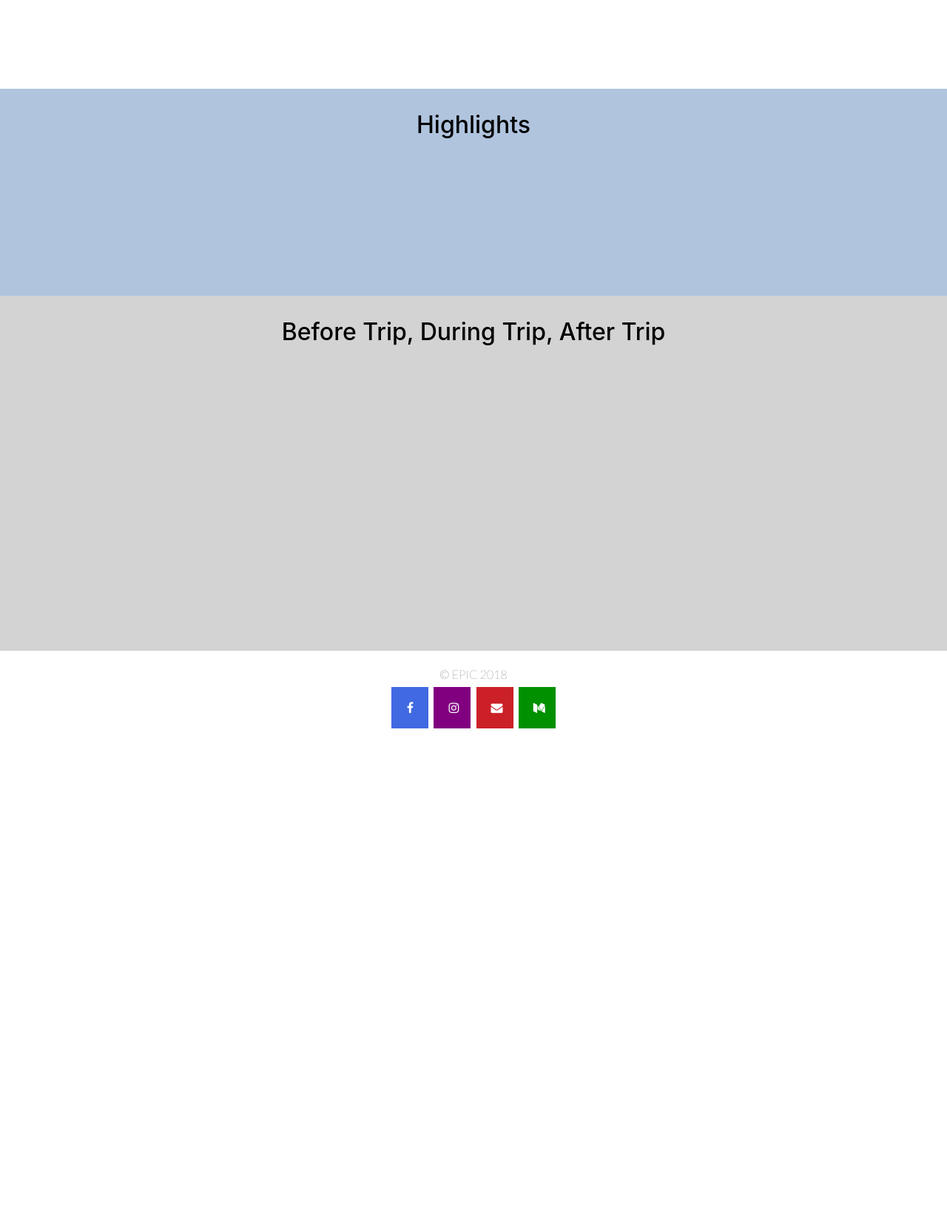
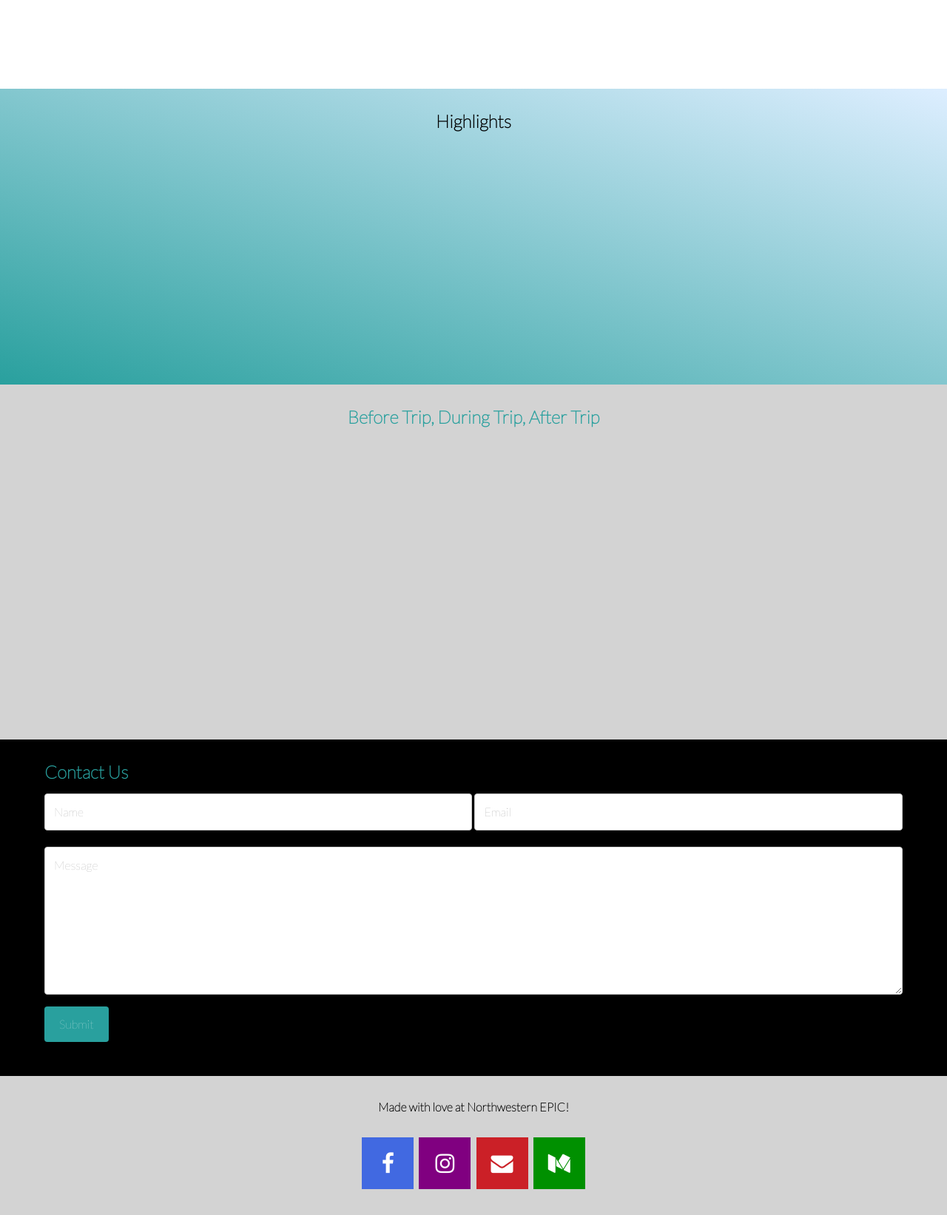
Before and after one commit to acuskev/sproutwebsite, a plain HTML site: page index.html in a window 1280 px wide. Shown: the part 1080-2723 px from the top of the page at 74% size. Before the commit the page ends 2100 px from the top, so only its background shows below. Drawn offline with nearby package versions, Linux system fonts and the light colour scheme.

Commit message:
added forms, updated styling

```diff
--- a/index.html
+++ b/index.html
@@ -1,23 +1,23 @@
 <html>
 <head>
   <title>EPIC Sprout</title>
-    <link rel="stylesheet" type="text/css" href="styles.css"/>
   <link href="https://fonts.googleapis.com/css?family=Lato:100" rel="stylesheet" type="text/css">
   <link rel="stylesheet" href="https://cdnjs.cloudflare.com/ajax/libs/font-awesome/4.7.0/css/font-awesome.min.css">
   <link rel="stylesheet" href="https://maxcdn.bootstrapcdn.com/bootstrap/4.0.0-beta.2/css/bootstrap.min.css" integrity="sha384-PsH8R72JQ3SOdhVi3uxftmaW6Vc51MKb0q5P2rRUpPvrszuE4W1povHYgTpBfshb" crossorigin="anonymous">
+  <link rel="stylesheet" type="text/css" href="styles.css"/>
   <script src="script.js"></script>
+  <meta charset="utf-8">
+  <meta name="viewport" content="width=device-width, initial-scale=1">
+
 </head>
 
 <body>
   <div id = "section-1">
-  <div id ="logo">
-    <img src="sprout.png" alt="sprout-logo" height="224" width="200">
+    <div class = "center-wrapper">
+      <img src="sprout.png" class="logo" alt="sprout-logo" height="224" width="200">
+      <h1>EPIC Sprout</h1>
+      <div id="apply-button"><button type="button" class="btn btn-primary" onclick="animate()">Apply Now</button></div>
     </div>
-  <div id = "title">EPIC Sprout</div>
-  <div id="apply-button">
-    <button type="button" class="btn btn-primary" onclick="animate()">Apply Now</button>
-  </div>
-
   </div>
 
   <div id="section-2">
@@ -31,24 +31,41 @@
 
       <p>Lorem ipsum dolor sit amet, consectetur adipiscing elit, sed do eiusmod tempor incididunt ut labore et dolore magna aliqua. Ut enim ad minim veniam, quis nostrud exercitation ullamco laboris nisi ut aliquip ex ea commodo consequat. Duis aute irure dolor in reprehenderit in voluptate velit esse cillum dolore eu fugiat nulla pariatur. Excepteur sint occaecat cupidatat non proident, sunt in culpa qui officia deserunt mollit anim id est laborum.</p>
     </div>
-
   </div>
 
-<div id="section-3">
-    <h2>Highlights</h2>
+  <div id="section-3" class="center-wrapper">
+    <h2 style="color: black">Highlights</h2>
   </div>
 
-<div id="section-4">
+  <div id="section-4" class="center-wrapper">
     <h2>Before Trip, During Trip, After Trip</h2>
+  </div>
 
+  <!--
+  <div id="section-5">
+  <div class="center-wrapper">
+  Yo
 </div>
+</div> -->
 </body>
 
 <footer>
-    &copy; EPIC 2018<br>
+  <div class="wrapper">
+    <form action="https://formspree.io/nusprout@gmail.com" method="POST">
+      <h2>Contact Us</h2>
+      <input type="text" id="name" name="name" placeholder="Name">
+      <input type="text" id="email" name="email" placeholder="Email">
+      <textarea id="message" name="message" placeholder="Message" style="height:200px"></textarea>
+      <input type="submit" value="Submit" value="Send">
+    </form>
+  </div>
+  <div class="center-wrapper copyright">
+    Made with love at <a href="https://www.northwestern.edu">Northwestern</a> <a href="https://www.epicnorthwestern.com">EPIC</a>!
+    <br><br>
     <a href="" class="fa fa-facebook" target="_blank"></a>
     <a href="" class="fa fa-instagram" target="_blank"></a>
     <a href="mailto:nusprout@gmail.com" class="fa fa-envelope" target="_blank"></a>
     <a href="https://medium.com/epicnorthwestern/takeaways-from-sprout-2017-aadeffdcdad8" class="fa fa-medium" target="_blank"></a>
+  </div>
 </footer>
 </html>
--- a/styles.css
+++ b/styles.css
@@ -1,25 +1,36 @@
 body {
   background-color: white;
-    font-family: "Helvetica";
-    margin: 0;
-    padding: 0;
+  font-family: 'Lato';
+  font-weight: 600;
+}
+
+/** Title Headings **/
+h1 {
+  font-size: 70px;
+  color: white;
+  font-weight: bold;
+}
+
+/** Section Headings **/
+h2 {
+  font-size: 24px;
+  color: rgb(41, 160, 158);
+  font-weight: 900;
 }
 
 p {
   font-size: 20px;
 }
 
-/** Section Headings **/
-h2 {
-    font-size: 24px;
-    color: rgb(41, 160, 158);
+footer {
+  font-family: 'Lato';
+  color: black;
+  font-weight: bold;
+  background-color: black;
 }
 
-footer {
-    padding: 20px 20px 30px 20px;
-    font-family: 'Lato';
-    color: black;
-    text-align: center;
+.copyright {
+  background-color: lightgrey;
 }
 
 .text-field {
@@ -42,21 +53,13 @@ footer {
   font-size: 60px;
   padding: 10px;
   font-weight:bold;
+  font-family: "Lato";
 }
 
-#logo {
-  text-align: center;
-  padding: 10px;
-}
-
-.btn {
-  padding: 10px;
-}
 
 #section-1 {
   height: 90%;
   padding: 40px;
-  font-family: "Lato";
   background: linear-gradient(to top right, rgb(41, 160, 158), rgb(221, 238, 255));
 }
 
@@ -68,17 +71,12 @@ footer {
 }
 
 #section-3 {
-    background-color: lightsteelblue;
-    text-align: center;
-    padding: 30px 60px;
-    height: 35%;
-    color: black;
+  background: linear-gradient(to top right, rgb(41, 160, 158), rgb(221, 238, 255));
+  height: 50%;
 }
 
 #section-4 {
   background-color: lightgrey;
-    text-align: center;
-    padding: 30px 60px;
   height: 60%;
   color: black;
 }
@@ -117,7 +115,7 @@ a:hover {
 .fa {
   padding: 20px;
   font-size: 30px;
-    width: 50px;
+  width: 70px;
   text-align: center;
   text-decoration: none;
   margin: 5px 2px;
@@ -145,3 +143,46 @@ a:hover {
   background: #009000;
   color: white;
 }
+
+#section-5 {
+  height: 100%;
+  background-color: pink;
+}
+
+.wrapper {
+  padding: 30px 60px;
+}
+
+.center-wrapper {
+  text-align: center;
+  padding: 30px 60px;
+}
+
+
+input[type=text], textarea {
+    padding: 12px; /* Some padding */
+    border: 1px solid #ccc; /* Gray border */
+    border-radius: 4px; /* Rounded borders */
+    box-sizing: border-box; /* Make sure that padding and width stays in place */
+    margin-top: 6px; /* Add a top margin */
+    margin-bottom: 16px; /* Bottom margin */
+    resize: vertical /* Allow the user to vertically resize the textarea (not horizontally) */
+}
+
+#name, #email {
+    display: inline-block;
+    width: 49.86%;
+}
+#message {
+  width: 100%;
+}
+
+/* Style the submit button with a specific background color etc */
+input[type=submit] {
+    background-color: rgb(41, 160, 158);
+    color: white;
+    padding: 12px 20px;
+    border: none;
+    border-radius: 4px;
+    cursor: pointer;
+}
```
Lines whose indentation alone changed are shown as unchanged.
